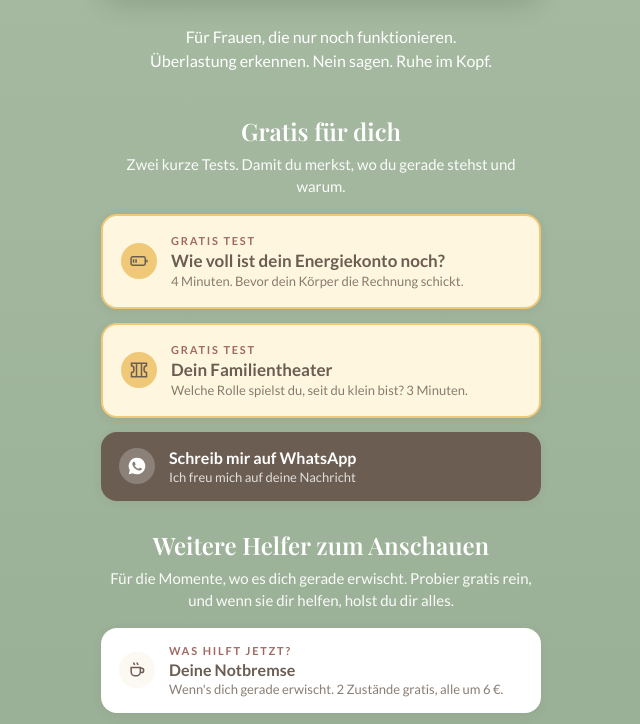
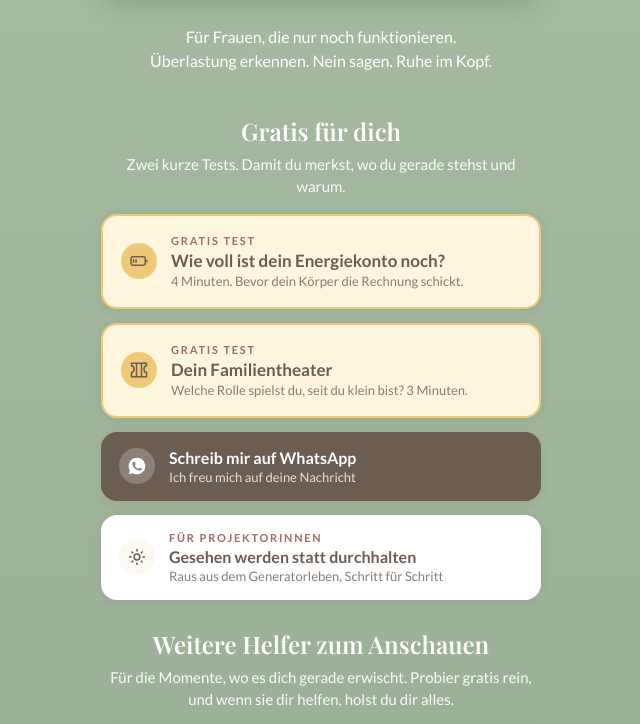
Before and after one commit to InnerVision-Kerstin/innervision, a plain HTML site: page links/index.html in a window 1280 px wide. Shown: the part 361-1085 px from the top of the page, without its empty margins (319-959 px from the left). Drawn offline with nearby package versions, Linux system fonts and the light colour scheme; a web font is replaced by a local one.

Commit message:
Linkseite: Knopf Gesehen werden statt durchhalten
Co-Authored-By: Claude Opus 5.5 <noreply@anthropic.com>
Claude-Session: https://claude.ai/code/session_01VGdCnbKXzTNDwiWw4ywEzx

```diff
--- a/links/index.html
+++ b/links/index.html
@@ -68,6 +68,10 @@
       <span class="ic"><svg viewBox="0 0 24 24" fill="#fff"><path d="M12 2a10 10 0 0 0-8.6 15.1L2 22l5-1.3A10 10 0 1 0 12 2Zm5.3 14.2c-.2.6-1.3 1.2-1.8 1.2-.5.1-1 .2-3.3-.7-2.8-1.1-4.5-3.9-4.7-4.1-.1-.2-1.1-1.5-1.1-2.9s.7-2.1 1-2.4c.3-.3.6-.3.8-.3h.6c.2 0 .4 0 .6.5l.9 2.1c.1.2.1.4 0 .5l-.4.6-.4.4c-.1.2-.3.3-.1.6.2.3.8 1.3 1.7 2.1 1.2 1 2.1 1.3 2.4 1.5.3.1.5.1.6-.1l.8-1c.2-.3.4-.2.7-.1l2 1c.3.1.5.2.5.3.1.2.1.6-.1 1.2Z"/></svg></span>
       <span class="tx">Schreib mir auf WhatsApp<small>Ich freu mich auf deine Nachricht</small></span>
     </a>
+    <a class="btn rose" href="https://www.innervision.at/#ed-3843129379" target="_blank" rel="noopener">
+      <span class="ic"><svg viewBox="0 0 24 24" fill="none" stroke="#6B5D52" stroke-width="1.8"><circle cx="12" cy="12" r="3.5"/><path d="M12 2.5v3M12 18.5v3M2.5 12h3M18.5 12h3M5.3 5.3l2.1 2.1M16.6 16.6l2.1 2.1M5.3 18.7l2.1-2.1M16.6 7.4l2.1-2.1"/></svg></span>
+      <span class="tx"><span class="step">Für Projektorinnen</span>Gesehen werden statt durchhalten<small>Raus aus dem Generatorleben, Schritt für Schritt</small></span>
+    </a>
     <div class="sect"><h2>Weitere Helfer zum Anschauen</h2><p>Für die Momente, wo es dich gerade erwischt. Probier gratis rein, und wenn sie dir helfen, holst du dir alles.</p></div>
     <a class="btn tool" href="https://innervision-kerstin.github.io/innervision/notbremse/" target="_blank" rel="noopener">
       <span class="ic"><svg viewBox="0 0 24 24" fill="none" stroke="#6B5D52" stroke-width="1.8"><path d="M5 9h11v5a5 5 0 0 1-5 5h-1a5 5 0 0 1-5-5Z"/><path d="M16 10h1.5a2.5 2.5 0 0 1 0 5H16"/><path d="M8 3c0 1.5 1 1.5 1 3M12 3c0 1.5 1 1.5 1 3"/></svg></span>
```
